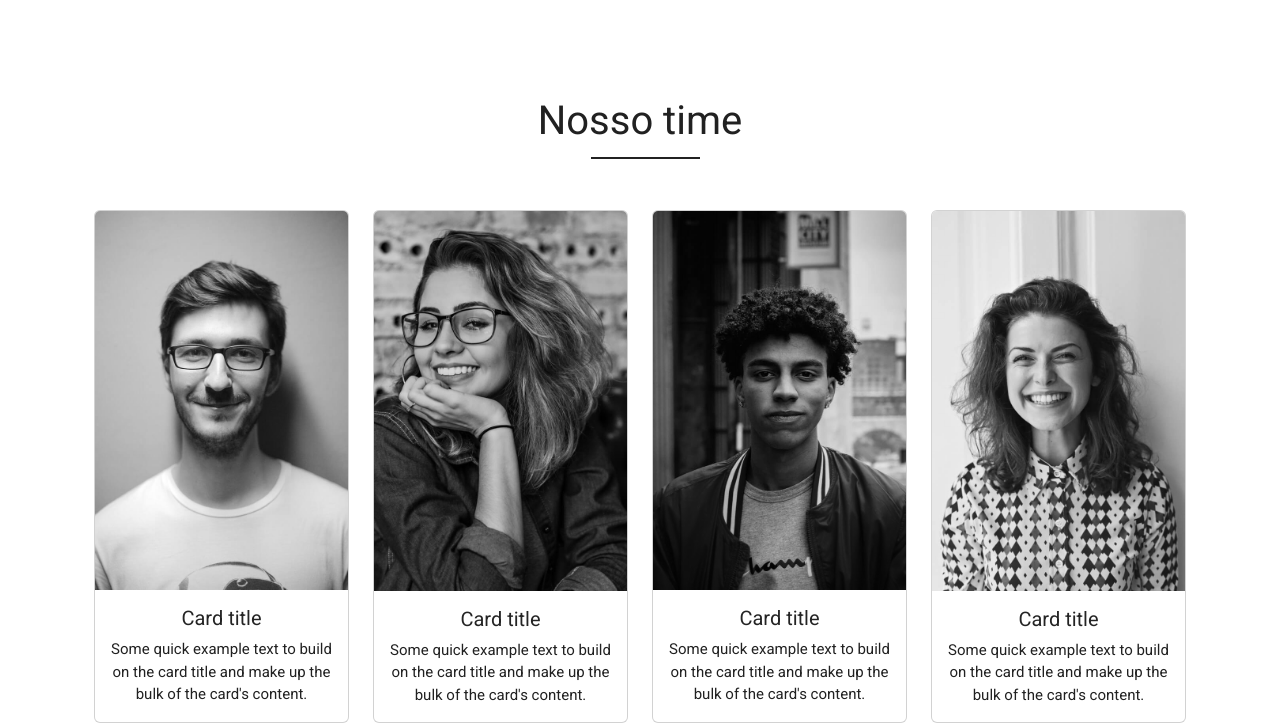
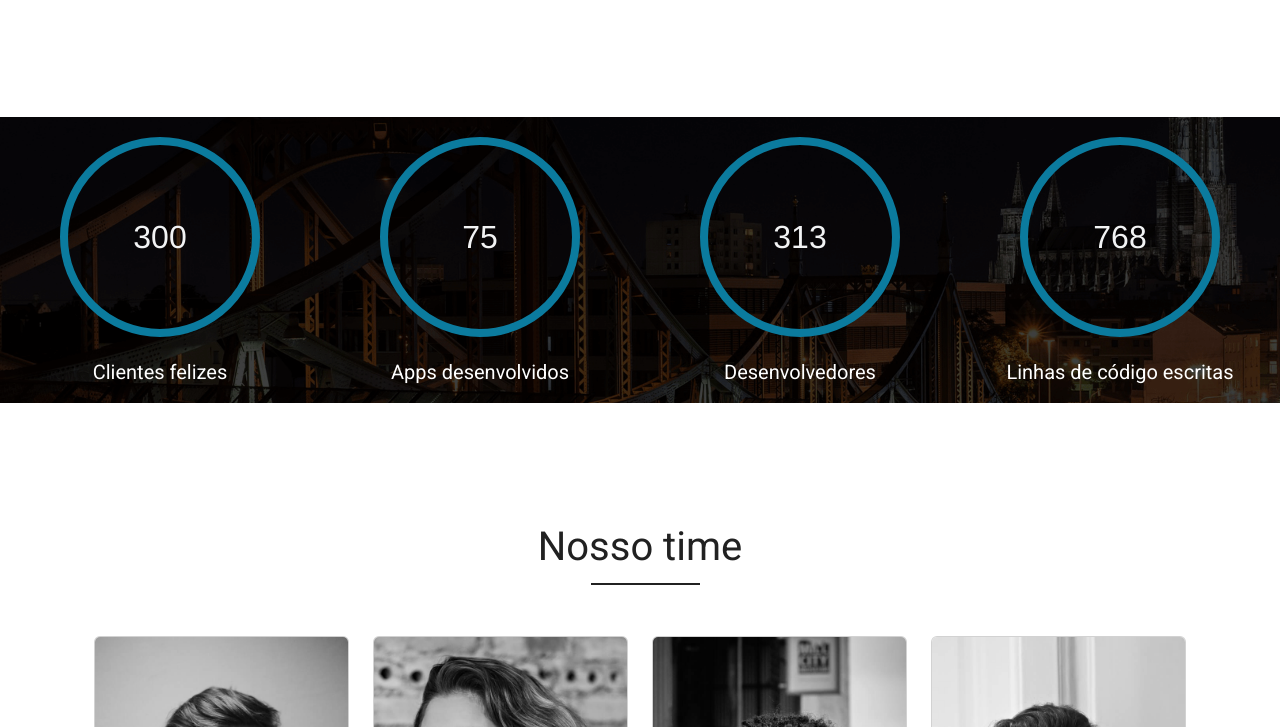
Before and after one commit to emillyvsl/Projeto-Frontend, a plain HTML site: page bootstrap-project/index.html in a window 1280 px wide. Shown: the part 1353-2080 px from the top of the page. Drawn offline with nearby package versions, Linux system fonts and the light colour scheme.

Commit message:
Area de dados

```diff
--- a/bootstrap-project/index.html
+++ b/bootstrap-project/index.html
@@ -1,9 +1,9 @@
 <!DOCTYPE html>
 <html lang="pt-br">
-
     <head>
         <meta charset="UTF-8">
         <meta name="viewport" content="width=device-width, initial-scale=1.0">
+
         <title>Document</title>
 
         <!-- Fontes -->
@@ -12,23 +12,27 @@
         <link href="https://fonts.googleapis.com/css2?family=Roboto&display=swap" rel="stylesheet">
 
         <!-- CSS -->
-    <link href="https://cdn.jsdelivr.net/npm/bootstrap@5.3.0/dist/css/bootstrap.min.css" rel="stylesheet"
-        integrity="sha384-9ndCyUaIbzAi2FUVXJi0CjmCapSmO7SnpJef0486qhLnuZ2cdeRhO02iuK6FUUVM" crossorigin="anonymous">
-
+        <link href="https://cdn.jsdelivr.net/npm/bootstrap@5.3.0/dist/css/bootstrap.min.css" rel="stylesheet" integrity="sha384-9ndCyUaIbzAi2FUVXJi0CjmCapSmO7SnpJef0486qhLnuZ2cdeRhO02iuK6FUUVM" crossorigin="anonymous">
         <link rel="stylesheet" href="style.css">
 
         <!-- Scripts em JS -->
-    <script src="https://cdn.jsdelivr.net/npm/bootstrap@5.3.0/dist/js/bootstrap.bundle.min.js"
-        integrity="sha384-geWF76RCwLtnZ8qwWowPQNguL3RmwHVBC9FhGdlKrxdiJJigb/j/68SIy3Te4Bkz" crossorigin="anonymous"
-        defer></script>
+
+        <script src="https://cdn.jsdelivr.net/npm/bootstrap@5.3.0/dist/js/bootstrap.bundle.min.js" integrity="sha384-geWF76RCwLtnZ8qwWowPQNguL3RmwHVBC9FhGdlKrxdiJJigb/j/68SIy3Te4Bkz" crossorigin="anonymous" defer></script>
+        <!-- Loader - Progreess Bar -->
+        <script src="https://cdnjs.cloudflare.com/ajax/libs/progressbar.js/1.1.0/progressbar.min.js"></script>
+        <!-- Ícones - Fonte Awesome -->
+        <script src="https://kit.fontawesome.com/0d25a46254.js" crossorigin="anonymous"></script>
+        <!-- Parallax -->
+        <script src="https://ajax.googleapis.com/ajax/libs/jquery/1.11.0/jquery.min.js"></script>
+        <script src="https://cdn.jsdelivr.net/parallax.js/1.4.2/parallax.min.js"></script>
+
 
         <script src="scripts.js" defer></script>
 
-    <!-- Ícones - Font Awesome -->
-    <script src="https://kit.fontawesome.com/6c57f270a1.js" crossorigin="anonymous"></script>
 
-    <!-- Loader - Progress Bar -->
-    <script src="https://cdnjs.cloudflare.com/ajax/libs/progressbar.js/0.6.1/progressbar.min.js"></script>
+
+
+
 
     </head>
 
@@ -125,17 +129,26 @@
         </div>
     </div>
     <!-- dados -->
-    <!-- <div id="data-area" class="conteiner-fluid">
-        <div class="row">
-            <div class="col-md-3 text-center">
-                <div id="circleA">
+    <div id="data-area" class="container-fluid text-center">
+        <div class="row parallax-data">
+            <div class="col-md-3 col-xs-6 circle-box">
+                <div id="circleA"></div>
+                <p>Clientes felizes</p>
             </div>
-                <p>colaboradores</p>
+            <div class="col-md-3 col-xs-6 circle-box">
+                <div id="circleB"></div>
+                <p>Apps desenvolvidos</p>
             </div>
-
-
+            <div class="col-md-3 col-xs-6 circle-box">
+                <div id="circleC"></div>
+                <p>Desenvolvedores</p>
             </div>
-    </div> -->
+            <div class="col-md-3 col-xs-6 circle-box">
+                <div id="circleD"></div>
+                <p>Linhas de código escritas</p>
+            </div>
+        </div>
+    </div>
 
     <!--Time-->
     <div id="team-area" class="container">
--- /dev/null
+++ b/bootstrap-project/scripts.js
@@ -0,0 +1,133 @@
+
+let containerA = new ProgressBar.Circle(circleA, {
+  color: '#f2f3f4',
+
+  strokeWidth: 4,
+  trailWidth: 1,
+  easing: 'easeInOut',
+  duration: 1400,
+  text: {
+    autoStyleContainer: true
+  },
+  from: { color: '#0c0c0c', width: 1 },
+  to: { color: '#0b7b9e', width: 4 },
+
+  step: function(state, circle) {
+    circle.path.setAttribute('stroke', state.color);
+    circle.path.setAttribute('stroke-width', state.width);
+
+    let value = Math.round(circle.value() * 300);
+    if (value === 0) {
+      circle.setText('');
+    } else {
+      circle.setText(value);
+    }
+
+  }
+});
+
+let containerB = new ProgressBar.Circle(circleB, {
+  color: '#f2f3f4',
+
+  strokeWidth: 4,
+  trailWidth: 1,
+  easing: 'easeInOut',
+  duration: 1400,
+  text: {
+    autoStyleContainer: true
+  },
+  from: { color: '#0c0c0c', width: 1 },
+  to: { color: '#0b7b9e', width: 4 },
+
+  step: function(state, circle) {
+    circle.path.setAttribute('stroke', state.color);
+    circle.path.setAttribute('stroke-width', state.width);
+
+    let value = Math.round(circle.value() * 75);
+    if (value === 0) {
+      circle.setText('');
+    } else {
+      circle.setText(value);
+    }
+
+  }
+});
+
+let containerC = new ProgressBar.Circle(circleC, {
+  color: '#f2f3f4',
+
+  strokeWidth: 4,
+  trailWidth: 1,
+  easing: 'easeInOut',
+  duration: 1400,
+  text: {
+    autoStyleContainer: true
+  },
+  from: { color: '#0c0c0c', width: 1 },
+  to: { color: '#0b7b9e', width: 4 },
+
+  step: function(state, circle) {
+    circle.path.setAttribute('stroke', state.color);
+    circle.path.setAttribute('stroke-width', state.width);
+
+    let value = Math.round(circle.value() * 313);
+    if (value === 0) {
+      circle.setText('');
+    } else {
+      circle.setText(value);
+    }
+
+  }
+});
+
+let containerD = new ProgressBar.Circle(circleD, {
+  color: '#f2f3f4',
+
+  strokeWidth: 4,
+  trailWidth: 1,
+  easing: 'easeInOut',
+  duration: 1400,
+  text: {
+    autoStyleContainer: true
+  },
+  from: { color: '#0c0c0c', width: 1 },
+  to: { color: '#0b7b9e', width: 4 },
+
+  step: function(state, circle) {
+    circle.path.setAttribute('stroke', state.color);
+    circle.path.setAttribute('stroke-width', state.width);
+
+    let value = Math.round(circle.value() * 768);
+    if (value === 0) {
+      circle.setText('');
+    } else {
+      circle.setText(value);
+    }
+
+  }
+});
+
+containerA.text.style.fontFamily = 'Helvetica, sans-serif';
+containerA.text.style.fontSize = '2rem';
+
+containerB.text.style.fontFamily = 'Helvetica, sans-serif';
+containerB.text.style.fontSize = '2rem';
+
+containerC.text.style.fontFamily = 'Helvetica, sans-serif';
+containerC.text.style.fontSize = '2rem';
+
+containerD.text.style.fontFamily = 'Helvetica, sans-serif';
+containerD.text.style.fontSize = '2rem';
+
+
+containerA.animate(1.0);
+containerB.animate(1.0);
+containerC.animate(1.0);
+containerD.animate(1.0);
+
+
+
+
+// // Parallax
+// $( "#data-area" ).parallax({imageSrc: 'img/cidadeparallax.png'})
+// $( "#apply-content" ).parallax({imageSrc: 'img/pattern.png'})
--- a/bootstrap-project/style.css
+++ b/bootstrap-project/style.css
@@ -73,15 +73,30 @@ p,li{
   transition: 1s;
 }
 /* Data area */
-/* #circleA {
+ #circleA ,#circleB,#circleC,#circleD{
   margin: 20px;
   width: 200px;
   height: 200px;
-  position: relative;
+  margin-left: auto;
+  margin-right:auto;
+  /* position: relative; */
 }
-#data-area{
-  background-color: #eaeaea;
+#data-area p{
+  font-size: 20px;
+  color: white;
+}
+.parallax-data {
+  background-image: url('img/cidadeparallax.png');
+  height: 100%;
+  background-attachment: fixed;
+  background-position: center;
+  background-repeat: no-repeat;
+  background-size: cover;
+}
+/* #data-area .row{
+  padding: 10em 0;
 } */
+
 
 /* Team */
 #team-area{
@@ -132,7 +147,7 @@ p,li{
 }
 .parallax {
   /* The image used */
-  background-image: url('img/cidadeparallax.png');
+  background-image: url('img/pattern.png');
 
   /* Full height */
   height: 100%;
```
Lines whose indentation alone changed are shown as unchanged.
